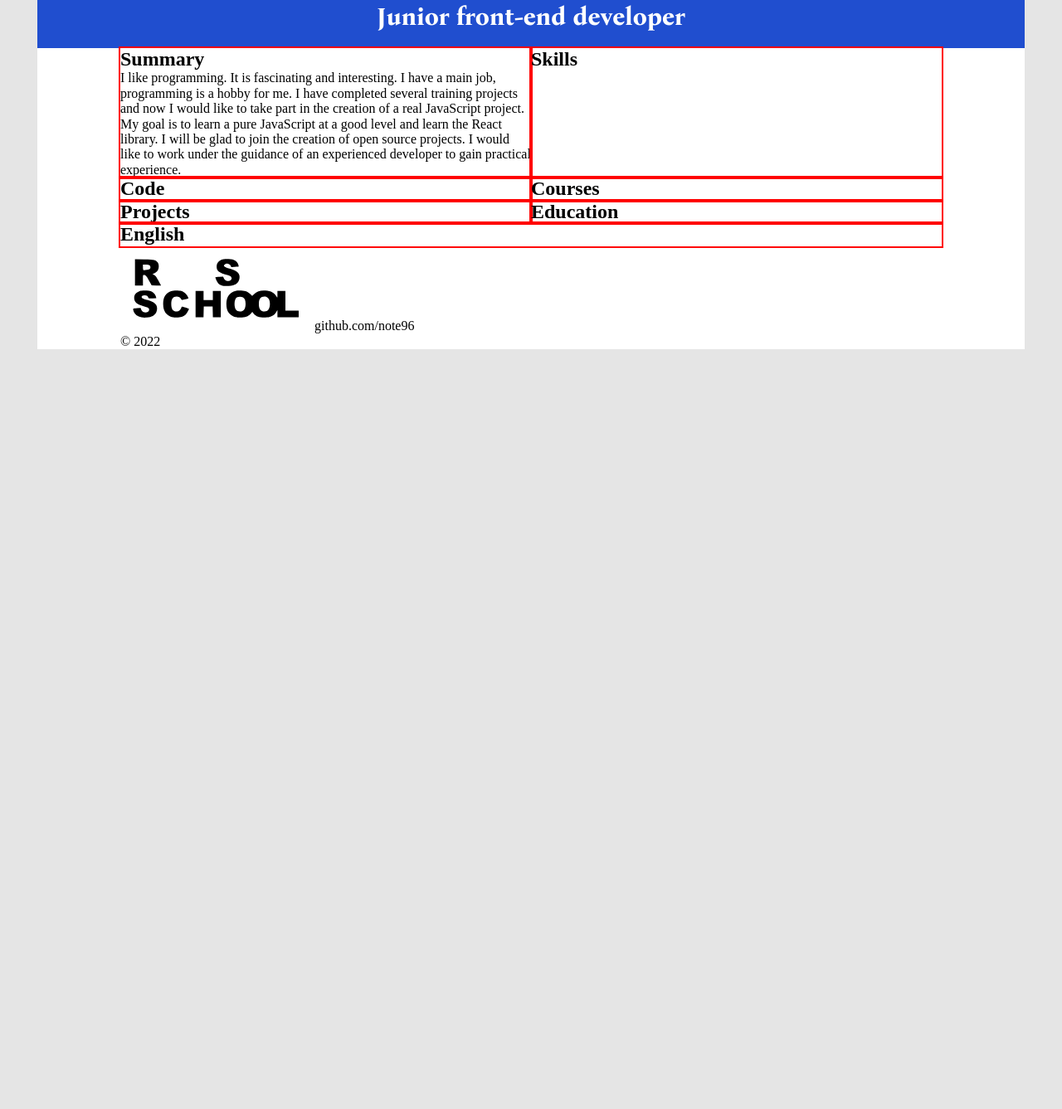
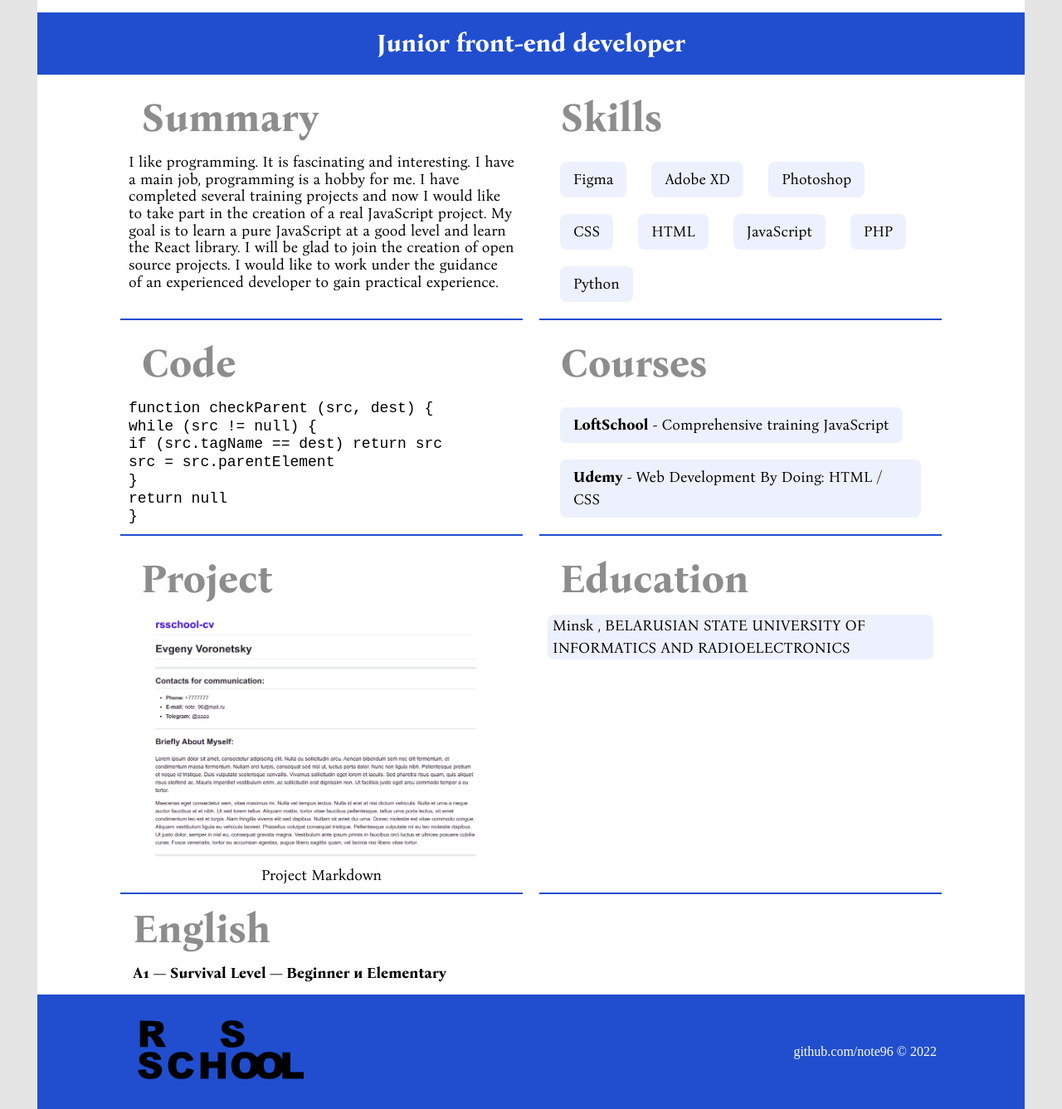
Before and after one commit to note96/rsschool-cv, a plain HTML site: page index.html in a window 1280 px wide. Shown: the part 387-1724 px from the top of the page at 83% size. Before the commit the page ends 808 px from the top, so only its background shows below. Drawn offline with Linux system fonts and the light colour scheme.

Commit message:
feat: maket completed all

```diff
--- a/css/style.css
+++ b/css/style.css
@@ -42,8 +42,15 @@ body {
 
 a {
     text-decoration: none;
+    padding: 6px;
     color: black;
 }
+
+a:hover {
+    color: black; /* Цвет ссылки при наведении на нее курсора мыши */
+    background: #E5E5E5; /* Цвет фона */
+    border-radius: 8px;
+   }
 
 ul {
     margin: 0;
@@ -81,6 +88,8 @@ img {
 
 .header-container {
     display: flex;
+    padding-top: 10px;
+    padding-bottom: 10px;
     align-items: center;
     justify-content: space-between;
     background: #204ECF;
@@ -131,7 +140,7 @@ img {
 
 .developer-item-phone {
     padding-left: 27px;
-    background: url(/img/phone.svg) left no-repeat;
+    background: url(/img/phone.svg) left no-repeat !important;
     background-size: contain;
 }
 
@@ -145,7 +154,7 @@ img {
 
 .developer-item-mail{
     padding-left: 27px;
-    background: url(/img/mail.svg) left no-repeat;
+    background: url(/img/mail.svg) left no-repeat !important;
     background-size: contain;
 }
 
@@ -177,14 +186,106 @@ img {
     flex-wrap: wrap;
 }
 
-.info-list-item {
-    flex: 1 1 50%;
-    outline: 2px solid red;
+.info-list-item:not(:last-child) {
+    flex: 1 1 48%;
+    padding: 10px;
+    border-bottom: 2px solid #204ECF;;
 }
 
-.info-list-item-description-p {
+.info-list-item:nth-child(2n) {
+    margin-left: 20px;
+}
+
+.info-list-item-h2 {
+    margin: 15px;
+    font-family: 'Bona Nova';
+    font-style: normal;
+    font-weight: 700;
+    font-size: 48px;
+
+    color: #8D8D8D;
+}
+
+.info-list-item-description-summary {
     font-family: 'Bona Nova';
     font-style: normal;
     font-weight: 400;
     font-size: 18px;
 }
+
+.info-item-list {
+    display: flex;
+    flex-wrap: wrap;
+}
+
+.info-item-list-item {
+    margin: 10px 15px;
+    padding: 8px 16px;
+    gap: 10px;
+
+    font-family: 'Bona Nova';
+    font-style: normal;
+    font-weight: 400;
+    font-size: 18px;
+    line-height: 150%;
+
+    color: #000000;
+    background: #EDF1FD;
+    border-radius: 8px;
+}
+
+.info-list-item-code {
+    font-family: 'Bona Nova';
+    font-style: normal;
+    font-weight: 400;
+    font-size: 18px;
+}
+
+.info-list-item-project {
+    text-align: center;
+}
+
+.info-list-item-project-link {
+    font-family: 'Bona Nova';
+    font-style: normal;
+    font-weight: 400;
+    font-size: 18px;
+}
+
+.info-item-education {
+    gap: 10px;
+
+    font-family: 'Bona Nova';
+    font-style: normal;
+    font-weight: 400;
+    font-size: 18px;
+    padding-left: 6px;
+    line-height: 150%;
+
+    color: #000000;
+    background: #EDF1FD;
+    border-radius: 8px;
+}
+
+.info-list-item-english {
+    margin: 15px;
+    font-family: 'Bona Nova';
+    font-style: normal;
+    font-weight: 400;
+    font-size: 18px;
+}
+
+/* Footer */
+
+.footer-container {
+    display: flex;
+    padding-top: 10px;
+    padding-bottom: 10px;
+    align-items: center;
+    justify-content: space-between;
+    background: #204ECF;
+}
+
+.footer-link {
+    color: #FFFFFF;
+}
--- a/index.html
+++ b/index.html
@@ -11,20 +11,18 @@
 <body>
     <header class="header">
         <div class="container header-container">
-            <div class="header-logo">
-                <a href="https://rs.school/js/" class="logo">
-                    <img class="logo-img" src="/img/logo.svg" alt="Rs scholl" >
-                </a>
-            </div>
+            <a href="https://rs.school/js/" class="logo">
+                <img class="logo-img" src="/img/logo.svg" alt="Rs scholl" >
+             </a>
             <nav class="header-nav">
                 <ul class="header-nav-list">
-                    <li class="header-nav-list-item"> <a href="" class="header-nav-item-link">Summary</a></li>
-                    <li class="header-nav-list-item"> <a href="" class="header-nav-item-link">Skills</a></li>
-                    <li class="header-nav-list-item"> <a href="" class="header-nav-item-link">Code</a></li>
-                    <li class="header-nav-list-item"> <a href="" class="header-nav-item-link">Courses</a></li>
-                    <li class="header-nav-list-item"> <a href="" class="header-nav-item-link">Projects</a></li>
-                    <li class="header-nav-list-item"> <a href="" class="header-nav-item-link">Education</a></li>
-                    <li class="header-nav-list-item"> <a href="" class="header-nav-item-link">English</a></li>
+                    <li class="header-nav-list-item"> <a href="#summary" class="header-nav-item-link">Summary</a></li>
+                    <li class="header-nav-list-item"> <a href="#skills" class="header-nav-item-link">Skills</a></li>
+                    <li class="header-nav-list-item"> <a href="#code" class="header-nav-item-link">Code</a></li>
+                    <li class="header-nav-list-item"> <a href="#courses" class="header-nav-item-link">Courses</a></li>
+                    <li class="header-nav-list-item"> <a href="#projects" class="header-nav-item-link">Projects</a></li>
+                    <li class="header-nav-list-item"> <a href="#education" class="header-nav-item-link">Education</a></li>
+                    <li class="header-nav-list-item"> <a href="#english" class="header-nav-item-link">English</a></li>
                 </ul>
             </nav>
         </div>
@@ -66,34 +64,62 @@
             <div class="container">
                 <ul class="info-list">
                     <li class="info-list-item">
-                        <h2 class="info-list-item-h2">Summary</h2>
+                        <h2 class="info-list-item-h2" id="summary">Summary</h2>
                         <div class="info-list-item-description">
-                        <p>I like programming. It is fascinating and interesting. I have a main job, programming is a hobby for me. I have completed several training projects and now I would like to take part in the creation of a real JavaScript project. My goal is to learn a pure JavaScript at a good level and learn the React library. I will be glad to join the creation of open source projects. I would like to work under the guidance of an experienced developer to gain practical experience.</p>
+                        <p class="info-list-item-description-summary">I like programming. It is fascinating and interesting. I have a main job, programming is a hobby for me. I have completed several training projects and now I would like to take part in the creation of a real JavaScript project. My goal is to learn a pure JavaScript at a good level and learn the React library. I will be glad to join the creation of open source projects. I would like to work under the guidance of an experienced developer to gain practical experience.</p>
                         </div>
                     </li>
                     <li class="info-list-item">
-                        <h2 class="info-list-item-h2">Skills</h2>
-                        <div class="info-list-item-description"></div>
+                        <h2 class="info-list-item-h2" id="skills">Skills</h2>
+                        <ul class="info-item-list">
+                            <li class="info-item-list-item">Figma</li>
+                            <li class="info-item-list-item">Adobe XD</li>
+                            <li class="info-item-list-item">Photoshop</li>
+                            <li class="info-item-list-item">CSS</li>
+                            <li class="info-item-list-item">HTML</li>
+                            <li class="info-item-list-item">JavaScript</li>
+                            <li class="info-item-list-item">PHP</li>
+                            <li class="info-item-list-item">Python</li>
+                        </ul>
                     </li>
                     <li class="info-list-item">
-                        <h2 class="info-list-item-h2">Code</h2>
-                        <div class="info-list-item-description"></div>
+                        <h2 class="info-list-item-h2" id="code">Code</h2>
+                        <p class="info-list-item-code">
+                            <code>
+                                function checkParent (src, dest) {<Br>
+                                while (src != null) {<Br>
+                                if (src.tagName == dest) return src<Br>
+                                    src = src.parentElement<Br>
+                                }<Br>
+                                return null<Br>
+                                }
+                            </code>
+                        </p>
                     </li>
                     <li class="info-list-item">
-                        <h2 class="info-list-item-h2">Courses</h2>
-                        <div class="info-list-item-description"></div>
+                        <h2 class="info-list-item-h2" id="courses">Courses</h2>
+                        <ul class="info-item-list">
+                            <li class="info-item-list-item"><strong>LoftSchool</strong> - Comprehensive training JavaScript</li>
+                            <li class="info-item-list-item"> <strong> Udemy</strong> - Web Development By Doing: HTML / CSS</li>
+                        </ul>
+                    </li>
                     </li>
                     <li class="info-list-item">
-                        <h2 class="info-list-item-h2">Projects</h2>
-                        <div class="info-list-item-description"></div>
+                        <h2 class="info-list-item-h2" id="projects">Project</h2>
+                        <div class="info-list-item-project">
+                            <img src="/img/2.png" alt="project markdown">
+                            <a class="info-list-item-project-link" href="https://note96.github.io/rsschool-cv/cv">Project Markdown</a>
+                        </div>
                     </li>
                     <li class="info-list-item">
-                        <h2 class="info-list-item-h2">Education</h2>
-                        <div class="info-list-item-description"></div>
+                        <h2 class="info-list-item-h2" id="education">Education</h2>
+                        <p class="info-item-education">
+                            Minsk , BELARUSIAN STATE UNIVERSITY OF INFORMATICS AND RADIOELECTRONICS
+                        </p>
                     </li>
                     <li class="info-list-item">
-                        <h2 class="info-list-item-h2">English</h2>
-                        <div class="info-list-item-description"></div>
+                        <h2 class="info-list-item-h2" id="english">English</h2>
+                        <p class="info-list-item-english"><strong>A1 — Survival Level — Beginner и Elementary</strong></p>
                     </li>
                 </ul>
             </div>
@@ -101,12 +127,11 @@
     </main>
 
     <footer class="footer">
-        <div class="container">
+        <div class="container footer-container">
             <a href="https://rs.school/js/" class="logo">
                 <img class="logo-img" src="/img/logo.svg" alt="Rs scholl">
             </a>
-            <a href="https://github.com/note96" class="footer-link">github.com/note96</a>
-            <p>© 2022</p>
+            <a href="https://github.com/note96" class="footer-link">github.com/note96 © 2022</a>
         </div>
     </footer>
 </body>
```
Also changed, not shown: img/2.png (added).
